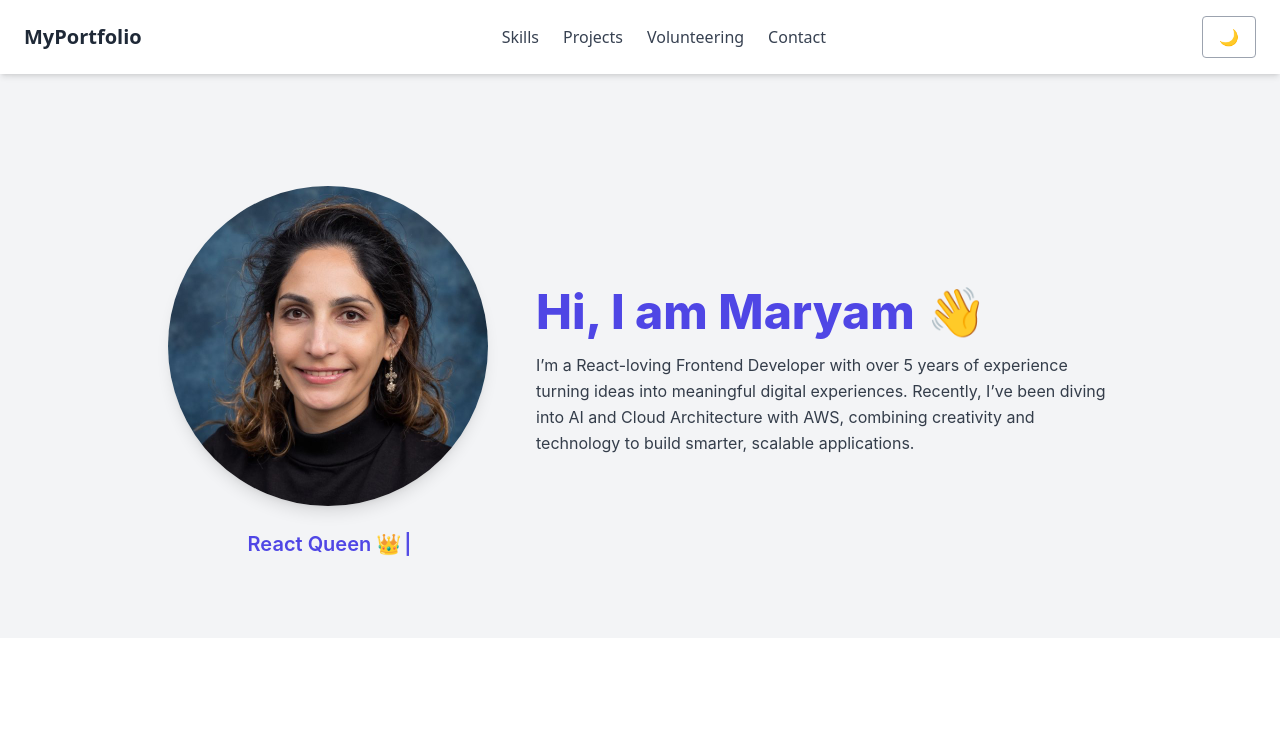
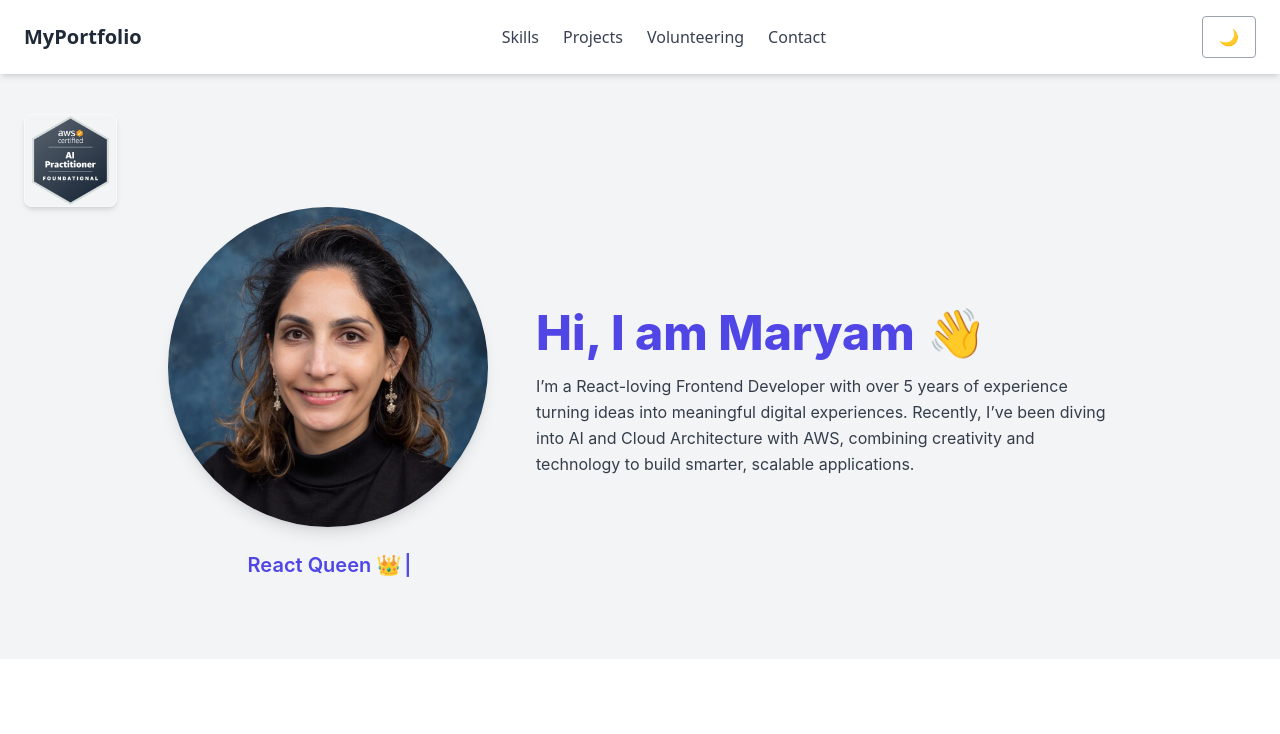
Before and after one commit to maryamyasaei/portfolio, a Next.js app: page / in a window 1280 px wide. Shown: the top 734 px of the page. Built offline with nearby package versions, Linux system fonts and the light colour scheme.

Commit message:
Adding AWS Badge

```diff
--- a/components/Hero.tsx
+++ b/components/Hero.tsx
@@ -5,7 +5,17 @@ import { Typewriter } from "react-simple-typewriter"
 
 export default function HeroSection() {
   return (
-    <section className="w-full bg-accent text-darkText px-6 pt-28 pb-20 dark:bg-gray-900">
+    <section className="w-full bg-accent text-darkText px-6 pt-10 pb-20 dark:bg-gray-900">
+      <div className=" left-4 z-30">
+        <Image
+          src="/badge.png"
+          alt="AWS AI Practitioner Badge"
+          width={93}
+          height={93}
+          className="rounded-lg shadow-md border border-white/50 dark:border-white/20 hover:scale-105 transition-transform duration-300"
+          priority
+        />
+      </div>
       <div className="max-w-6xl mx-auto flex flex-col md:flex-row items-center justify-center gap-12">
         {/* Left Side – Image + Typewriter */}
         <motion.div
--- a/components/VolunteeringSection.tsx
+++ b/components/VolunteeringSection.tsx
@@ -26,19 +26,19 @@ export default function VolunteeringSection() {
                 life easier for Front end developers.
               </p>
             </div>
-
           </div>
-           <div className="flex items-start gap-4">
+          <div className="flex items-start gap-4">
             <FaMicrophone className="text-primary text-2xl mt-1" />
             <div>
               <h3 className="text-lg font-semibold ">
-                The UX of AI: Designing Interfaces Around Uncertainty and Confidence. (2025)
+                The UX of AI: Designing Interfaces Around Uncertainty and
+                Confidence. (2025)
               </h3>
               <p className="text-sm text-gray-600 dark:text-white">
-                Shared how design and engineering can come together to create more thoughtful AI experiences.
+                Shared how design and engineering can come together to create
+                more thoughtful AI experiences.
               </p>
             </div>
-
           </div>
 
           {/* Volunteering */}
@@ -46,7 +46,7 @@ export default function VolunteeringSection() {
             <FaHandshake className="text-primary text-2xl mt-1" />
             <div>
               <h3 className="text-lg font-semibold">
-                Volunteer – NDC Melbourne &amp; DDD Melbourne &amp; ADA
+                Volunteer – DDD Melbourne &amp; ADA
               </h3>
               <p className="text-sm text-gray-600 dark:text-white">
                 Helped organize sessions, supported speakers, and assisted
```
Also changed, not shown: public/badge.png (added).
